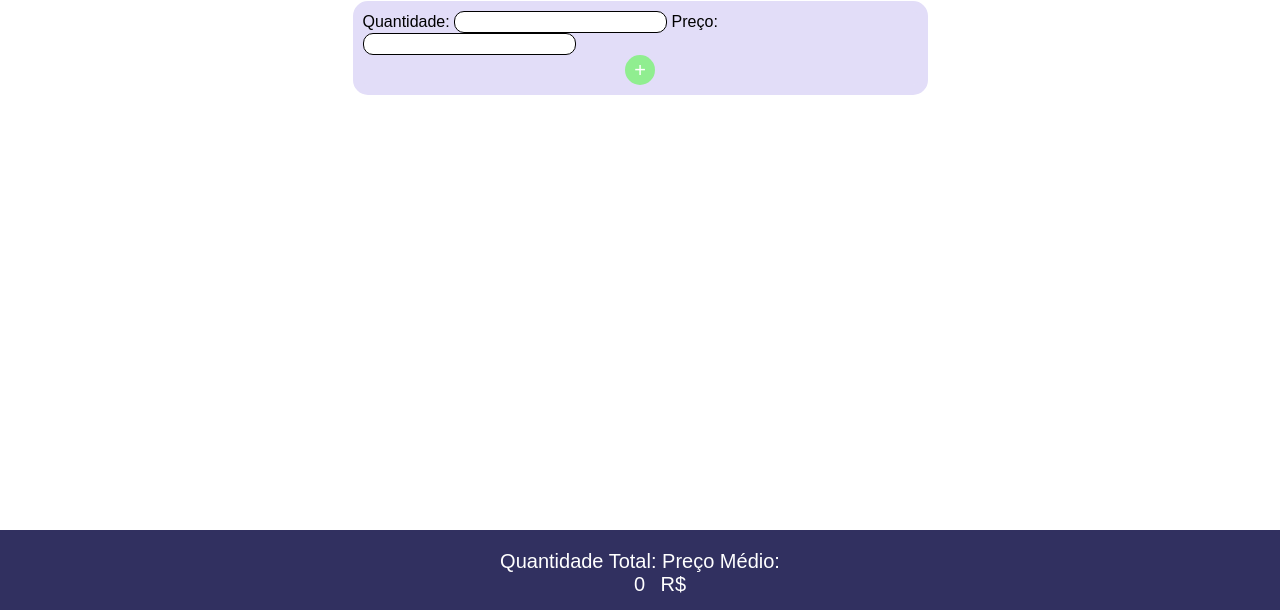
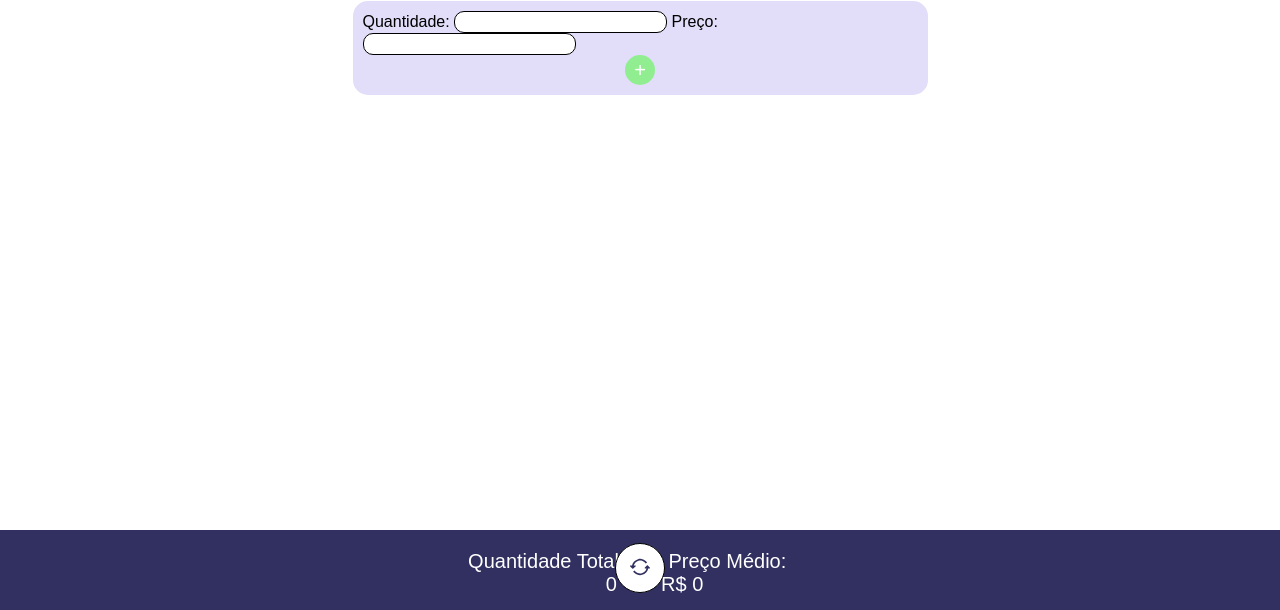
Before and after one commit to matheusagcosta/calculadora-do-investidor, a plain HTML site: page index.html in a window 1280 px wide. Shown: the part 190-800 px from the top of the page. Drawn offline with Linux system fonts and the light colour scheme.

Commit message:
remake attFooter() and change reset butt position

```diff
--- a/code.js
+++ b/code.js
@@ -104,24 +104,8 @@ function calcPrice(y) {
 }
 
 function attFooter() {
-
-  html2 = `
-  <label id="qTot"> Quantidade Total:</label>
-  <label id="pMed"> Preço Médio:</label> <br>
-  <span class="quantidade">${tot}</span>
-  <span class="preco">R$ ${avgPrice}</span>
-  `;
-  document.getElementById("footer").innerHTML = html2
-
-  if (arrValues.length!=0) {
-    restart = `<button id="restart" onclick="reset()">
-    <svg width="20" height="20" viewBox="0 0 16 15" fill="none" xmlns="http://www.w3.org/2000/svg">
-    <path fill-rule="evenodd" clip-rule="evenodd" d="M15.839 7.92003L14.2693 6.21364C14.1653 6.11127 14.0253 6.05389 13.8794 6.05389C13.7335 6.05389 13.5934 6.11127 13.4895 6.21364L11.9177 7.92003C11.8665 7.97078 11.8257 8.03119 11.7979 8.09777C11.7702 8.16436 11.7559 8.23579 11.7559 8.30794C11.7559 8.38009 11.7702 8.45152 11.7979 8.51811C11.8257 8.58469 11.8665 8.64511 11.9177 8.69585H13.2181C12.9749 9.6097 12.4947 10.4431 11.8261 11.1119C11.1575 11.7807 10.3242 12.2611 9.4104 12.5046C8.34252 12.7839 7.21471 12.7296 6.17862 12.3489C5.14253 11.9682 4.24785 11.2794 3.61488 10.3751L2.51849 11.1298C3.30828 12.2582 4.4247 13.1176 5.71756 13.5925C7.01042 14.0673 8.4177 14.1348 9.75007 13.7859C10.9484 13.4682 12.035 12.8241 12.8889 11.9255C13.7429 11.0268 14.3307 9.90878 14.5869 8.69585H15.838C15.8893 8.6451 15.93 8.58472 15.9577 8.51818C15.9855 8.45164 15.9999 8.38026 16 8.30815C16.0001 8.23604 15.9859 8.16462 15.9583 8.09801C15.9307 8.0314 15.8901 7.97091 15.839 7.92003Z" fill="#313060"/>
-    <path fill-rule="evenodd" clip-rule="evenodd" d="M4.46205 7.02865C4.51334 6.9779 4.55406 6.91749 4.58184 6.8509C4.60963 6.78432 4.62394 6.71289 4.62394 6.64074C4.62394 6.56859 4.60963 6.49715 4.58184 6.43057C4.55406 6.36399 4.51334 6.30357 4.46205 6.25283H2.99785C3.24694 5.35051 3.72778 4.52907 4.39258 3.87008C5.05738 3.2111 5.88302 2.7375 6.78749 2.49634C7.85542 2.21669 8.98339 2.27108 10.0195 2.65219C11.0555 3.0333 11.9499 3.72281 12.582 4.62783L13.6794 3.87211C12.8894 2.74314 11.7726 1.8832 10.4792 1.40799C9.18575 0.932778 7.77783 0.865091 6.44481 1.21403C5.25576 1.5303 4.1767 2.16774 3.32585 3.05652C2.47501 3.9453 1.8852 5.05112 1.62107 6.25283H0.16189C0.110601 6.30357 0.0698842 6.36399 0.0420961 6.43057C0.014308 6.49715 0 6.56859 0 6.64074C0 6.71289 0.014308 6.78432 0.0420961 6.8509C0.0698842 6.91749 0.110601 6.9779 0.16189 7.02865L1.80799 8.67374C1.91195 8.77611 2.052 8.83349 2.19791 8.83349C2.34381 8.83349 2.48386 8.77611 2.58783 8.67374L4.46205 7.02865Z" fill="#313060"/>
-    </svg>
-    </button>`
-    document.getElementById("footer").innerHTML += restart
-  }
+  document.getElementById("vTot").innerHTML = `<span class="quantidade" id="vTot">${tot}</span>`
+  document.getElementById("vPM").innerHTML = `<span class="preco" id="vPM">R$ ${avgPrice}</span>`
 }
 
 function wipeOut(z) {
@@ -172,7 +156,7 @@ function wipeOut(z) {
 }
 
 function reset() {
-
+  if (document.forms.length>1) {
   if (document.forms.length>2) {
     for (w=document.forms.length-2; w>0; w--) {
       wipeOut(w)
@@ -182,4 +166,5 @@ function reset() {
   } else {
     wipeOut(0)
   }
+  }
 }
--- a/index.html
+++ b/index.html
@@ -71,10 +71,16 @@
   </main>
 
   <footer class= "footer" id= "footer">
-    <label id="qTot"> Quantidade Total:</label>
-    <label id="pMed"> Preço Médio:</label> <br>
-    <span class="quantidade">0</span>
-    <span class="preco">R$</span>
+    <label id="qTot">Quantidade Total:</label>
+    <label id="pMed">Preço Médio:</label> <br>
+    <span class="quantidade" id="vTot">0</span>
+    <span class="preco" id="vPM">R$ 0</span>
+    <button id="reset" onclick="reset()">
+      <svg width="20" height="20" viewBox="0 0 16 15" fill="none" xmlns="http://www.w3.org/2000/svg">
+      <path fill-rule="evenodd" clip-rule="evenodd" d="M15.839 7.92003L14.2693 6.21364C14.1653 6.11127 14.0253 6.05389 13.8794 6.05389C13.7335 6.05389 13.5934 6.11127 13.4895 6.21364L11.9177 7.92003C11.8665 7.97078 11.8257 8.03119 11.7979 8.09777C11.7702 8.16436 11.7559 8.23579 11.7559 8.30794C11.7559 8.38009 11.7702 8.45152 11.7979 8.51811C11.8257 8.58469 11.8665 8.64511 11.9177 8.69585H13.2181C12.9749 9.6097 12.4947 10.4431 11.8261 11.1119C11.1575 11.7807 10.3242 12.2611 9.4104 12.5046C8.34252 12.7839 7.21471 12.7296 6.17862 12.3489C5.14253 11.9682 4.24785 11.2794 3.61488 10.3751L2.51849 11.1298C3.30828 12.2582 4.4247 13.1176 5.71756 13.5925C7.01042 14.0673 8.4177 14.1348 9.75007 13.7859C10.9484 13.4682 12.035 12.8241 12.8889 11.9255C13.7429 11.0268 14.3307 9.90878 14.5869 8.69585H15.838C15.8893 8.6451 15.93 8.58472 15.9577 8.51818C15.9855 8.45164 15.9999 8.38026 16 8.30815C16.0001 8.23604 15.9859 8.16462 15.9583 8.09801C15.9307 8.0314 15.8901 7.97091 15.839 7.92003Z" fill="#313060"/>
+      <path fill-rule="evenodd" clip-rule="evenodd" d="M4.46205 7.02865C4.51334 6.9779 4.55406 6.91749 4.58184 6.8509C4.60963 6.78432 4.62394 6.71289 4.62394 6.64074C4.62394 6.56859 4.60963 6.49715 4.58184 6.43057C4.55406 6.36399 4.51334 6.30357 4.46205 6.25283H2.99785C3.24694 5.35051 3.72778 4.52907 4.39258 3.87008C5.05738 3.2111 5.88302 2.7375 6.78749 2.49634C7.85542 2.21669 8.98339 2.27108 10.0195 2.65219C11.0555 3.0333 11.9499 3.72281 12.582 4.62783L13.6794 3.87211C12.8894 2.74314 11.7726 1.8832 10.4792 1.40799C9.18575 0.932778 7.77783 0.865091 6.44481 1.21403C5.25576 1.5303 4.1767 2.16774 3.32585 3.05652C2.47501 3.9453 1.8852 5.05112 1.62107 6.25283H0.16189C0.110601 6.30357 0.0698842 6.36399 0.0420961 6.43057C0.014308 6.49715 0 6.56859 0 6.64074C0 6.71289 0.014308 6.78432 0.0420961 6.8509C0.0698842 6.91749 0.110601 6.9779 0.16189 7.02865L1.80799 8.67374C1.91195 8.77611 2.052 8.83349 2.19791 8.83349C2.34381 8.83349 2.48386 8.77611 2.58783 8.67374L4.46205 7.02865Z" fill="#313060"/>
+      </svg>
+    </button>
   </footer>
 
 
--- a/main.css
+++ b/main.css
@@ -161,18 +161,27 @@ input {
 
 .preco {
   position: fixed;
-  left: 51.6%;
+  left: 51.65%;
 }
 
 .quantidade {
   position: fixed;
-  right: 49.6%;
+  right: 51.8%;
 }
 
-#restart {
+#qTot {
+  position: relative;
+  right: 2.5%;
+}
+
+#pMed {
+  position: relative;
+  left: .5%;
+}
+
+#reset {
   background-color: white;
   position: relative;
-  left: 10%;
   bottom: 50%;
   border-radius: 50px;
   height: 50px;
```
